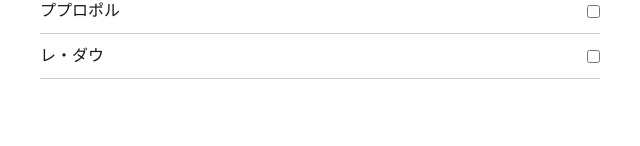
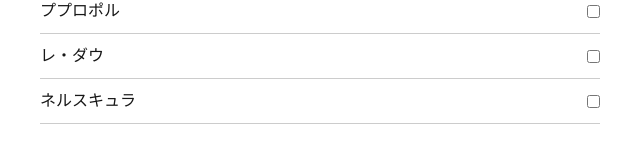
Before and after one commit to nigaor/monster_hanter_rec, a Next.js app in the folder monhan_record/: page / in a window 1280 px wide. Shown: the part 370-516 px from the top of the page, without its empty margins (320-960 px from the left). Built offline with nearby package versions, Linux system fonts and the light colour scheme.

Commit message:
4/25 commit

```diff
--- a/monhan_record/src/app/page.tsx
+++ b/monhan_record/src/app/page.tsx
@@ -22,7 +22,7 @@ export default function Home() {
     {id: 7,name: "ウズトゥナ",img: ""},
     {id: 8,name: "ププロポル",img: ""},
     {id: 9,name: "レ・ダウ",img: ""},
-    // {id: 10,name: "ネルスキュラ",img: ""},
+    {id: 10,name: "ネルスキュラ",img: ""},
     // {id: 11,name: "ヒラバミ",img: ""},
     // {id: 12,name: "アジャラカン",img: ""},
     // {id: 13,name: "ヌ・エグドラ",img: ""},
```
